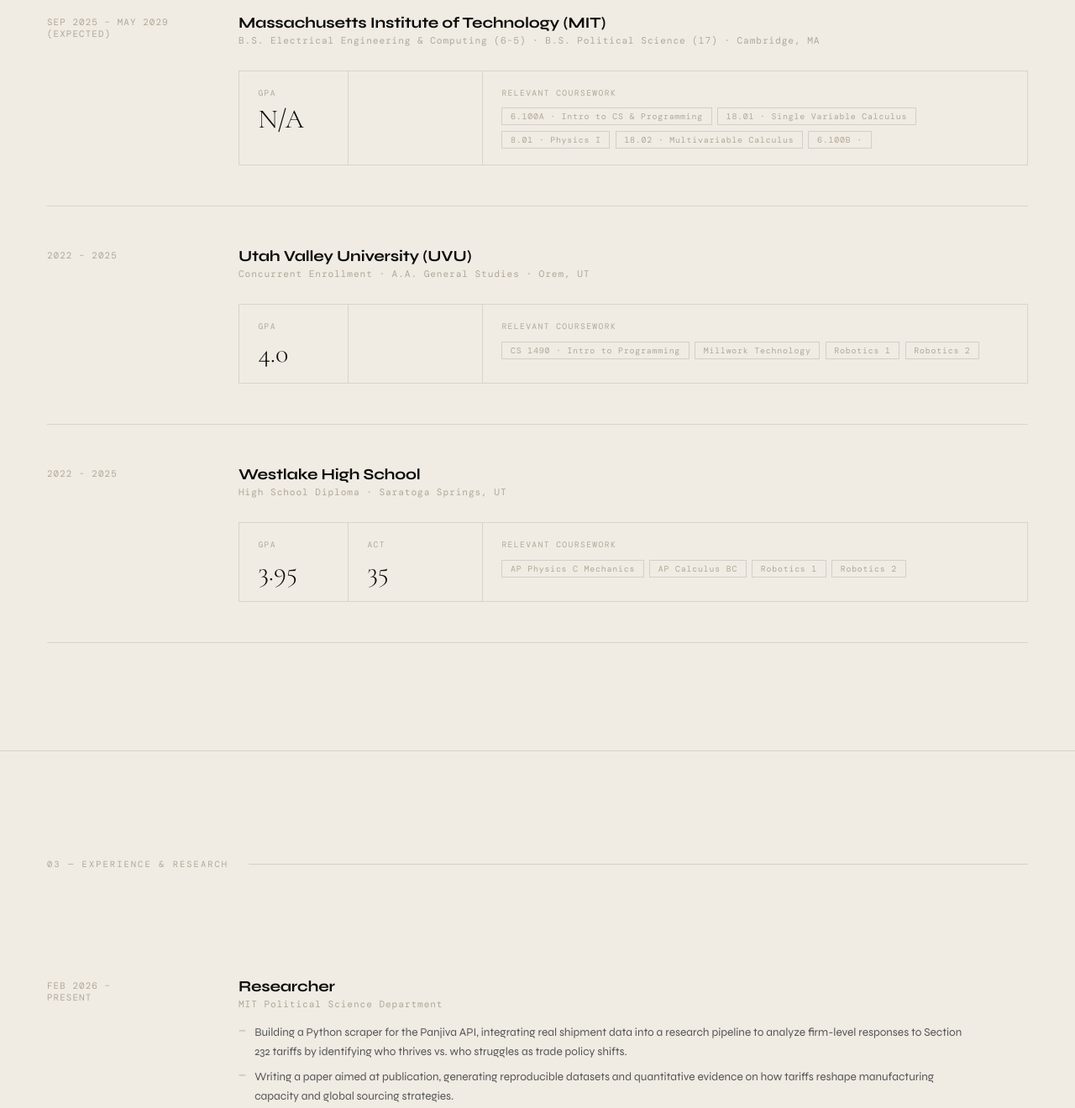
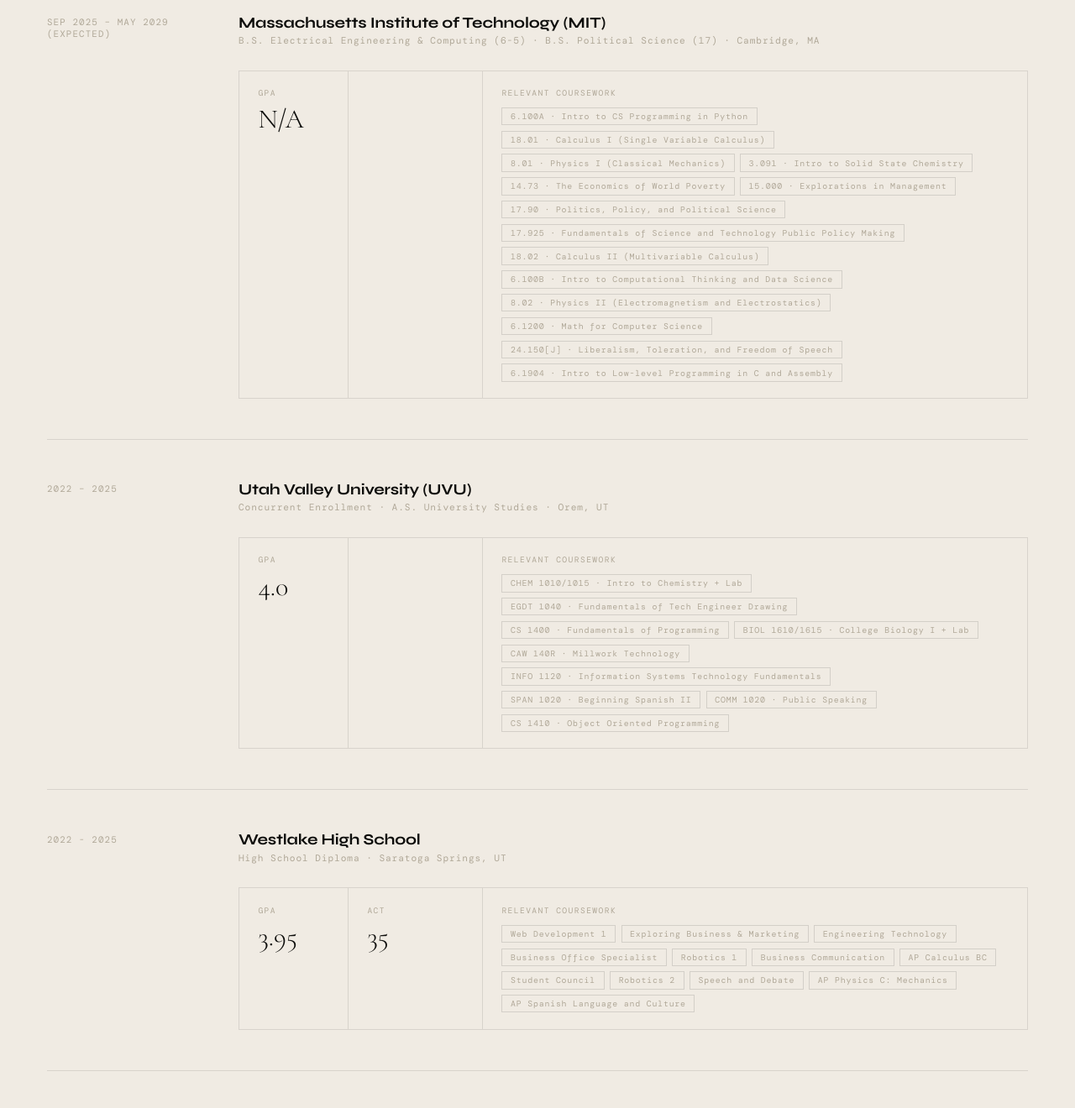
Before and after one commit to the-ericsson/site, a plain HTML site: page index.html in a window 1280 px wide. Shown: the part 2100-3420 px from the top of the page at 84% size. Drawn offline with nearby package versions, Linux system fonts and the light colour scheme; a web font is replaced by a local one.

Commit message:
Update relevant coursework in index.html

```diff
--- a/index.html
+++ b/index.html
@@ -166,11 +166,20 @@
             <div class="edu-detail-block">
               <div class="edu-detail-label">Relevant Coursework</div>
               <div class="edu-courses">
-                <span class="course-tag">6.100A · Intro to CS &amp; Programming</span>
-                <span class="course-tag">18.01 · Single Variable Calculus</span>
-                <span class="course-tag">8.01 · Physics I</span>
-                <span class="course-tag">18.02 · Multivariable Calculus</span>
-                <span class="course-tag">6.100B ·</span>
+                <span class="course-tag">6.100A · Intro to CS Programming in Python</span>
+                <span class="course-tag">18.01 · Calculus I (Single Variable Calculus)</span>
+                <span class="course-tag">8.01 · Physics I (Classical Mechanics)</span>
+                <span class="course-tag">3.091 · Intro to Solid State Chemistry</span>
+                <span class="course-tag">14.73 · The Economics of World Poverty</span>
+                <span class="course-tag">15.000 · Explorations in Management</span>
+                <span class="course-tag">17.90 · Politics, Policy, and Political Science</span>
+                <span class="course-tag">17.925 · Fundamentals of Science and Technology Public Policy Making</span>
+                <span class="course-tag">18.02 · Calculus II (Multivariable Calculus)</span>
+                <span class="course-tag">6.100B · Intro to Computational Thinking and Data Science</span>
+                <span class="course-tag">8.02 · Physics II (Electromagnetism and Electrostatics)</span>
+                <span class="course-tag">6.1200 · Math for Computer Science</span>
+                <span class="course-tag">24.150[J] · Liberalism, Toleration, and Freedom of Speech</span>
+                <span class="course-tag">6.1904 · Intro to Low-level Programming in C and Assembly</span>
               </div>
             </div>
           </div>
@@ -181,7 +190,7 @@
         <div class="edu-date">2022 – 2025</div>
         <div class="edu-body">
           <div class="edu-school">Utah Valley University (UVU)</div>
-          <div class="edu-degree">Concurrent Enrollment · A.A. General Studies · Orem, UT</div>
+          <div class="edu-degree">Concurrent Enrollment · A.S. University Studies · Orem, UT</div>
           <div class="edu-details">
             <div class="edu-detail-block">
               <div class="edu-detail-label">GPA</div>
@@ -194,10 +203,15 @@
             <div class="edu-detail-block">
               <div class="edu-detail-label">Relevant Coursework</div>
               <div class="edu-courses">
-                <span class="course-tag">CS 1490 · Intro to Programming</span>
-                <span class="course-tag">Millwork Technology</span>
-                <span class="course-tag">Robotics 1</span>
-                <span class="course-tag">Robotics 2</span>
+                <span class="course-tag">CHEM 1010/1015 · Intro to Chemistry + Lab</span>
+                <span class="course-tag">EGDT 1040 · Fundamentals of Tech Engineer Drawing</span>
+                <span class="course-tag">CS 1400 · Fundamentals of Programming</span>
+                <span class="course-tag">BIOL 1610/1615 · College Biology I + Lab</span>
+                <span class="course-tag">CAW 140R · Millwork Technology</span>
+                <span class="course-tag">INFO 1120 · Information Systems Technology Fundamentals</span>
+                <span class="course-tag">SPAN 1020 · Beginning Spanish II</span>
+                <span class="course-tag">COMM 1020 · Public Speaking</span>
+                <span class="course-tag">CS 1410 · Object Oriented Programming</span>
               </div>
             </div>
           </div>
@@ -221,10 +235,18 @@
             <div class="edu-detail-block">
               <div class="edu-detail-label">Relevant Coursework</div>
               <div class="edu-courses">
-                <span class="course-tag">AP Physics C Mechanics</span>
+                <span class="course-tag">Web Development 1</span>
+                <span class="course-tag">Exploring Business & Marketing</span>
+                <span class="course-tag">Engineering Technology</span>
+                <span class="course-tag">Business Office Specialist</span>
+                <span class="course-tag">Robotics 1</span>
+                <span class="course-tag">Business Communication</span>
                 <span class="course-tag">AP Calculus BC</span>
-                <span class="course-tag">Robotics 1</span>
+                <span class="course-tag">Student Council</span>
                 <span class="course-tag">Robotics 2</span>
+                <span class="course-tag">Speech and Debate</span>
+                <span class="course-tag">AP Physics C: Mechanics</span>
+                <span class="course-tag">AP Spanish Language and Culture</span>
               </div>
             </div>
           </div>
```
